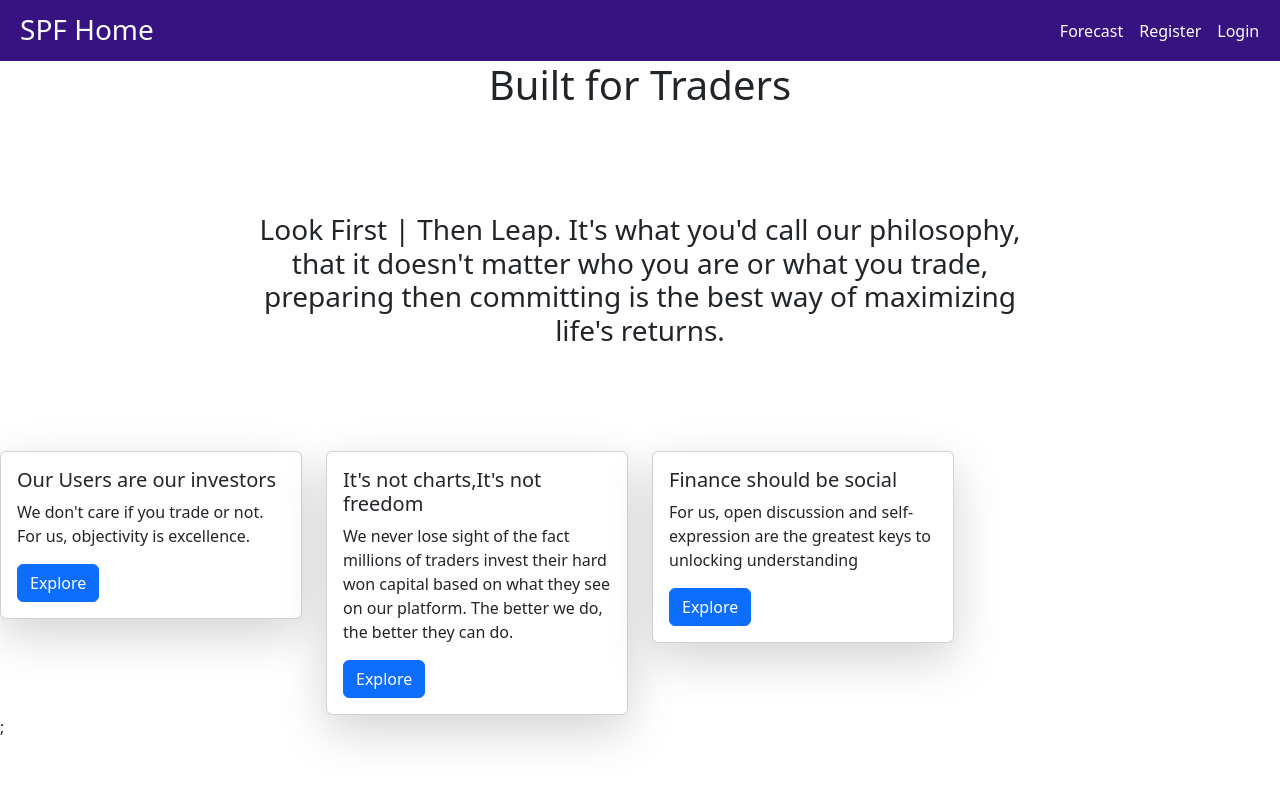
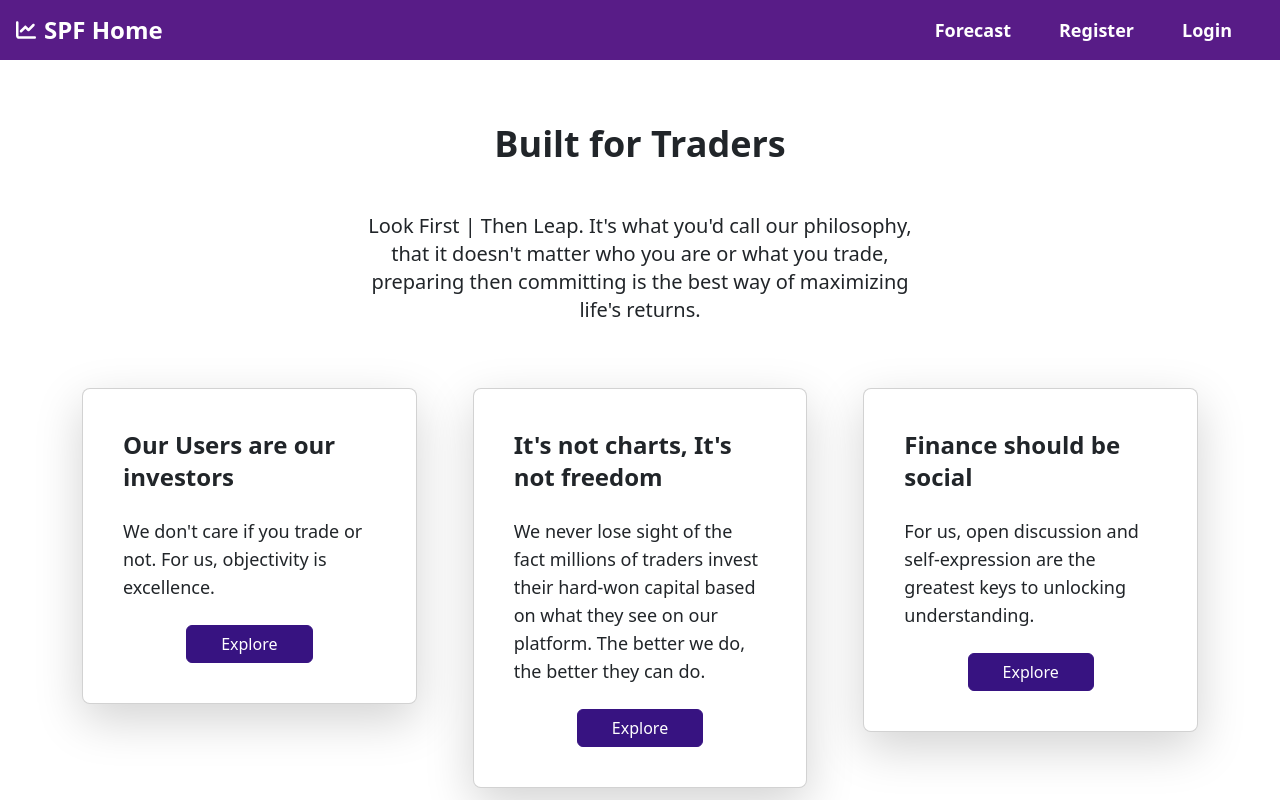
Before and after one commit to ArchitGupta16/Stock-Price-Forecasting, a React (Create React App) app in the folder App/client/: page /aboutUs in a window 1280 px wide. Shown: the top 800 px of the page. Built offline with nearby package versions, Linux system fonts and the light colour scheme.

Commit message:
Major UI Changes

```diff
--- a/App/client/package.json
+++ b/App/client/package.json
@@ -3,6 +3,9 @@
   "version": "0.1.0",
   "private": true,
   "dependencies": {
+    "@fortawesome/fontawesome-svg-core": "^6.4.2",
+    "@fortawesome/free-solid-svg-icons": "^6.4.2",
+    "@fortawesome/react-fontawesome": "^0.2.0",
     "@react-oauth/google": "^0.7.3",
     "@testing-library/jest-dom": "^5.17.0",
     "@testing-library/react": "^13.4.0",
@@ -18,6 +21,7 @@
     "react-bootstrap": "^2.9.1",
     "react-chartjs-2": "^5.2.0",
     "react-dom": "^18.2.0",
+    "react-fontawesome": "^1.7.1",
     "react-router-dom": "^6.17.0",
     "react-scripts": "5.0.1",
     "web-vitals": "^2.1.4"
--- a/App/client/src/App.js
+++ b/App/client/src/App.js
@@ -7,7 +7,7 @@ import Home from "./components/Home";
 import AboutUs from "./components/AboutUs";
 import UserAuth from "./components/Login";
 import Portfolio from "./components/Portfolio";
-
+import "./App.css"
 function App() {
   return (
     <BrowserRouter>
--- a/App/client/src/components/AboutUs.js
+++ b/App/client/src/components/AboutUs.js
@@ -3,63 +3,85 @@ import { Container, Row, Col, Card, Button } from 'react-bootstrap';
 import NavBar from './NavBar';
 
 const AboutUs = () => {
+  const cardButtonStyle = {
+    backgroundColor: '#280278',
+    borderColor: '#280278',
+    opacity: '0.93',
+    width: '50%',
+  };
+
+
   return (
     <div>
       <NavBar />
 
+      <Container className="my-16">
+        <h1 className="text-4xl font-bold text-center mb-12">Built for Traders</h1>
 
-    <h1 className="text-center">Built for Traders</h1>
-      <br/>
-      <br/>
-      <br/>
+        <p className="text-center text-xl mb-16">
+          Look First | Then Leap. It's what you'd call our philosophy, <br />
+          that it doesn't matter who you are or what you trade, <br />
+          preparing then committing is the best way of maximizing <br />
+          life's returns.
+        </p>
 
-      <p className="mt-4 text-center h3">
-        Look First | Then Leap. It's what you'd call our philosophy,<br />
-            that it doesn't matter who you are or what you trade,<br />
-           preparing then committing is the best way of maximizing<br />
-                            life's returns.<br />
-      </p>
-        <br/>
-        <br/>
-        <br/>
-      <Row className="mt-4 content-center">
-        <Col md={3}>
-          <Card className='bg-white shadow-lg '>
+        <Row className="gap-8 justify-center">
+          <Col md>
+            <Card className="bg-white shadow-lg boxShadow rounded-lg p-6 hover:shadow-xl" style={{ boxShadow: '0 4px 6px -1px #280278' }}>
               <Card.Body>
-              <Card.Title>Our Users are our investors</Card.Title>
-              <Card.Text>
+                <Card.Title className="text-2xl font-semibold mb-4">Our Users are our investors</Card.Title>
+                <Card.Text className="text-lg">
                   We don't care if you trade or not. For us, objectivity is excellence.
                 </Card.Text>
-              <Button variant="primary">Explore</Button>
+                <div className="flex justify-center">
+                  <Button variant="dark" style={cardButtonStyle} className="mt-4">Explore</Button>
+                </div>
               </Card.Body>
             </Card>
           </Col>
-        <Col md={3}>
-          <Card className='bg-white shadow-lg '>
+          <Col md>
+            <Card className="bg-white shadow-lg rounded-lg p-6 hover:shadow-xl">
               <Card.Body>
-              <Card.Title>It's not charts,It's not freedom</Card.Title>
-              <Card.Text>
+                <Card.Title className="text-2xl font-semibold mb-4">It's not charts, It's not freedom</Card.Title>
+                <Card.Text className="text-lg">
                   We never lose sight of the fact millions of traders invest their
-                hard won capital based on what they see on our platform. The better
+                  hard-won capital based on what they see on our platform. The better
                   we do, the better they can do.
                 </Card.Text>
-              <Button variant="primary">Explore</Button>
+                <div className="flex justify-center">
+                  <Button variant="dark" style={cardButtonStyle} className="mt-4">Explore</Button>
+                </div>
               </Card.Body>
             </Card>
           </Col>
-        <Col md={3}>
-          <Card className='bg-white shadow-lg '>
+          <Col md>
+            <Card className="bg-white shadow-lg rounded-lg p-6 hover:shadow-xl">
               <Card.Body>
-              <Card.Title>Finance should be social</Card.Title>
-              <Card.Text>
+                <Card.Title className="text-2xl font-semibold mb-4">Finance should be social</Card.Title>
+                <Card.Text className="text-lg">
                   For us, open discussion and self-expression are the greatest
-                keys to unlocking understanding
+                  keys to unlocking understanding.
                 </Card.Text>
-              <Button variant="primary">Explore</Button>
+                <div className="flex justify-center">
+                  <Button variant="dark" style={cardButtonStyle} className="mt-4">Explore</Button>
+                </div>
               </Card.Body>
             </Card>
           </Col>
         </Row>
+
+        <div className="flex justify-center mt-16">
+          <div className="bg-gray-300 h-px w-4/5"></div>
+        </div>
+
+        <p className="text-center text-lg mt-8">
+          Connect with us to discover more about our community and trading insights.
+        </p>
+
+        <div className="flex justify-center mt-8">
+          <Button variant="dark" style={cardButtonStyle}>Join our Community</Button>
+        </div>
+      </Container>
     </div>
   );
 };
--- a/App/client/src/components/NavBar.js
+++ b/App/client/src/components/NavBar.js
@@ -2,6 +2,8 @@ import React from 'react';
 import { Navbar, Nav } from 'react-bootstrap'; // Assuming you are using react-bootstrap
 import { Link, useLocation } from 'react-router-dom';
 import "../styles/appTheme.css"
+import { FontAwesomeIcon } from '@fortawesome/react-fontawesome';
+import { faChartLine } from '@fortawesome/free-solid-svg-icons';
 
 const NavBar = () => {
   const location = useLocation();
@@ -37,15 +39,16 @@ const NavBar = () => {
   const currentPage = location.pathname;
 
   return (
-    <Navbar v sticky="fixed" className="open-sans theme" variant="dark" >
-      <Navbar.Brand as={Link} to="/" className="text-white text-xl font-bold">
-        <span className="h3" style={{marginLeft:"15%"}} >SPF Home</span>
+    <Navbar sticky="top" className="bg-purple-900">
+      <Navbar.Brand as={Link} to="/" className="flex items-center text-white text-xl font-bold ml-4">
+        <FontAwesomeIcon icon={faChartLine} className="text-white text-xl me-2" />
+        <span className="text-2xl">SPF Home</span>
       </Navbar.Brand>
-      <div className="ms-auto" style={{marginRight:"1%"}}>
-        <Nav >
+      <div className="ml-auto mr-6">
+        <Nav>
           {navItems[currentPage].map((item, index) => (
             <Nav.Item key={index}>
-              <Link to={item.to} className="nav-link font-sans text-xl text-white" >
+              <Link to={item.to} className="nav-link font-semibold text-lg text-white px-4">
                 {item.text}
               </Link>
             </Nav.Item>
--- a/App/client/src/components/StockTable.js
+++ b/App/client/src/components/StockTable.js
@@ -1,6 +1,10 @@
 import React, { useState, useEffect } from 'react';
 import axios from 'axios';
-import { Container, Row, Col, Table } from 'react-bootstrap';
+import { Container, Row, Col, Table, Card} from 'react-bootstrap';
+import { Navbar, Nav } from 'react-bootstrap'; // Assuming you are using react-bootstrap
+import { Link, useLocation } from 'react-router-dom';
+import { FontAwesomeIcon } from '@fortawesome/react-fontawesome';
+import { faChartLine } from '@fortawesome/free-solid-svg-icons';
 import { useParams } from 'react-router-dom';
 import { Line } from 'react-chartjs-2';
 import Chart from 'chart.js/auto';
@@ -35,6 +39,7 @@ const StockTable = () => {
         // Extract labels (dates) and data points for the chart
         const labels = parsedData.index.map((timestamp) => new Date(timestamp).toLocaleString());
         const openPrices = parsedData.data.map((item) => item[0]);
+        const closePrices = parsedData.data.map((item) => item[1]);
 
         setStockData(parsedData);
 
@@ -44,9 +49,17 @@ const StockTable = () => {
             {
               label: 'Open Stock Price',
               data: openPrices,
-              fill: false,
-              borderColor: 'rgb(75, 192, 192)',
+              fill: true,
+              backgroundColor : 'rgb(75, 192, 75)',
+              borderColor: 'rgb(75, 192, 75)',
             },
+              {
+                label: 'Close Stock Price',
+                data: closePrices,
+                fill: true,
+                backgroundColor : 'rgb(75, 75, 192)',
+                borderColor: 'rgb(75, 75, 192)',
+              }
           ],
         });
 
@@ -66,42 +79,91 @@ const StockTable = () => {
   }
 
   const headers = ['Date', 'Open', 'Close', 'Low', 'High', 'Volume'];
+  const navItems = [
+    { to: '/aboutUs', text: 'About Us' },
+    { to: '/userAuth', text: 'Login' },
+    { to: '/userAuth', text: 'Register' },
+  ];
 
   return (
-    <Container>
+    <div>
+      <Navbar sticky="top" className="bg-purple-900">
+      <Navbar.Brand as={Link} to="/" className="flex items-center text-white text-xl font-bold ml-4">
+        <FontAwesomeIcon icon={faChartLine} className="text-white text-xl me-2" />
+        <span className="text-2xl">SPF Home</span>
+      </Navbar.Brand>
+      <div className="ml-auto mr-6">
+        <Nav>
+          {navItems.map((item, index) => (
+            <Nav.Item key={index}>
+              <Link to={item.to} className="nav-link font-semibold text-lg text-white px-4">
+                {item.text}
+              </Link>
+            </Nav.Item>
+          ))}
+        </Nav>
+      </div>
+    </Navbar>
+    <div className="mt-4 ml-4 mr-4">
+
       <Row>
-        <Col>
-          <h2>Stock Price Table</h2>
-          <Table striped bordered hover responsive>
-            <thead>
-              <tr>
-                {headers.map((header, index) => (
-                  <th key={index}>{header}</th>
-                ))}
-              </tr>
-            </thead>
-            <tbody>
-              {stockData.index.map((timestamp, index) => (
-                <tr key={index}>
-                  <td>{new Date(timestamp).toLocaleString()}</td>
-                  <td>{stockData.data[index][0]}</td>
-                  <td>{stockData.data[index][1]}</td>
-                  <td>{stockData.data[index][2]}</td>
-                  <td>{stockData.data[index][3]}</td>
-                  <td>{stockData.data[index][4]}</td>
-                </tr>
-              ))}
-            </tbody>
-          </Table>
+        <Col lg={5}>
+          <h2 className="text-2xl font-bold mb-4">Last 6 Stock Entries</h2>
+          <Row xs={1} md={2} lg={2} className="g-4">
+            {stockData.index.slice(-6).map((timestamp, index) => (
+              <Col key={index}>
+                <Card className="shadow-lg rounded-lg p-4 border border-gray-300 mb-4">
+                <Card.Body className="text-gray-700">
+                  <Card.Title className="text-lg font-semibold mb-2">
+                    {new Date(timestamp).toLocaleString()}
+                  </Card.Title>
+                  <Card.Text className="text-sm">
+                    <p><strong>Open:</strong> {stockData.data[index][0]}</p>
+                    <p><strong>Close:</strong> {stockData.data[index][1]}</p>
+                    <p><strong>Low:</strong> {stockData.data[index][2]}</p>
+                    <p><strong>High:</strong> {stockData.data[index][3]}</p>
+                    <p><strong>Volume:</strong> {stockData.data[index][4]}</p>
+                  </Card.Text>
+                </Card.Body>
+              </Card>
+              </Col>
+            ))}
+          </Row>
         </Col>
 
+        <Col lg={7}>
+          <h2 className="text-2xl font-bold mb-2">Stock Price Chart</h2>
+          <div className="shadow-lg rounded-lg p-4 border border-gray-300 mb-4 mt-12">
+            <div className="h-full ">
+              <Line
+                data={chartData}
+                options={{
+                  maintainAspectRatio: true,
+                  scales: {
+                    x: {
+                      title: {
+                        display: true,
+                        text: 'Date',
+                      },
+                    },
+                    y: {
+                      title: {
+                        display: true,
+                        text: 'Open Stock Price',
+                      },
+                    },
+                  },
+                }}
+              />
+            </div>
+          </div>
+        </Col>
       </Row>
-      <Col>
-      <h2>Stock Price Chart</h2>
-      <Line data={chartData} />
-    </Col>
-    </Container>
+    </div>
+    </div>
   );
 };
 
+
+
 export default StockTable;
--- a/App/client/tailwind.config.js
+++ b/App/client/tailwind.config.js
@@ -2,7 +2,11 @@
 module.exports = {
   content: ["./src/**/*.{js,jsx,ts,tsx}"],
   theme: {
-    extend: {},
+    extend: {
+      boxShadow: {
+        'custom': '0 4px 6px -1px rgba(40, 2, 120, 0.8)', // Replace with your desired shadow color
+      },
+    },
   },
   plugins: [],
 };
```
Also changed, not shown: App/client/src/components/Home.js (+37 -19 lines), App/client/src/components/Login.js (+18 -8 lines), App/client/src/components/StockPrice.js (+8 -10 lines), 1 other file (tests, documents, lock files or other folders). Lines whose indentation alone changed are shown as unchanged.
